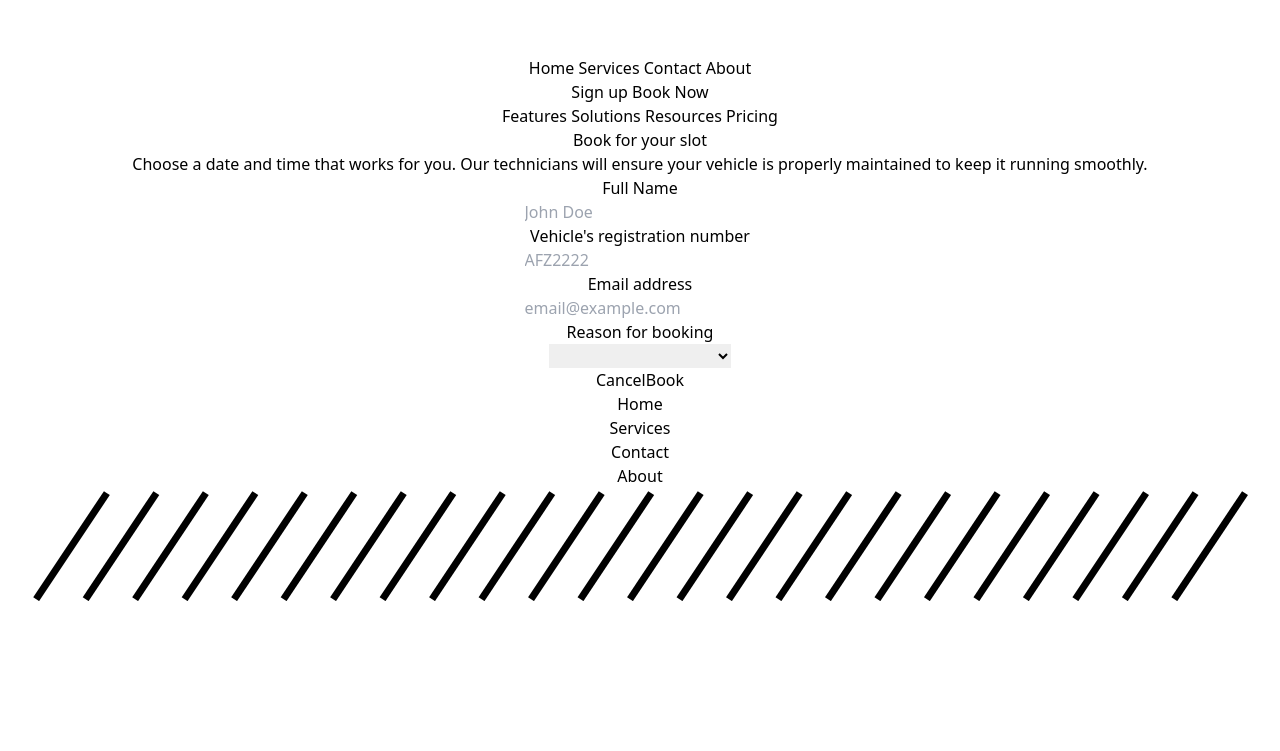
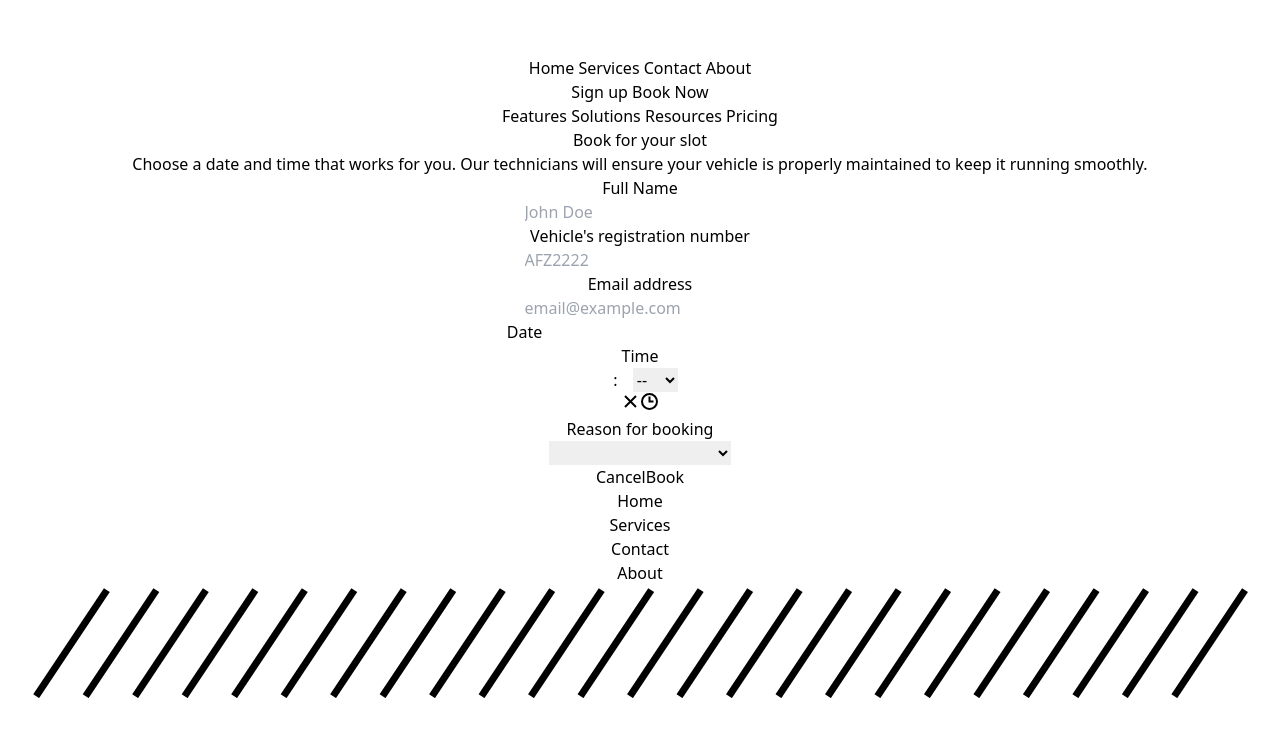
Before and after one commit to Aali7575/PRACT-REACT, a React (Vite) app: page /book in a window 1280 px wide. Shown: the top 751 px of the page. Built offline with nearby package versions, Linux system fonts and the light colour scheme.

Commit message:
I have added date and time, still messy though

```diff
--- a/package.json
+++ b/package.json
@@ -12,8 +12,10 @@
   "dependencies": {
     "flowbite-react": "^0.9.0",
     "react": "^18.2.0",
+    "react-datepicker": "^6.9.0",
     "react-dom": "^18.2.0",
     "react-router-dom": "^6.22.3",
+    "react-time-picker": "^6.6.0",
     "tailwind": "^4.0.0"
   },
   "devDependencies": {
--- a/src/components/app/booking.jsx
+++ b/src/components/app/booking.jsx
@@ -1,6 +1,12 @@
 import React from 'react'
+import DatePicker from 'react-datepicker';
+import 'react-datepicker/dist/react-datepicker.css';
+import TimePicker from 'react-time-picker'
+import { useState } from 'react';
 
 function Bookings() {
+    const [date, setDate] = useState(null);
+    const [time, setTime] = useState(null);
   return (
     <div>
         <div className="h-[600px] bg-gray-100">
@@ -62,7 +68,22 @@
                 />
               </div>
             </div>
-            <div>
+
+              <div className="block w-full px-4 py-3 placeholder-gray-500 border -gray-300 rounded-lg focus:ring-indigo-600 focus:border-indigo-600 sm:text-sm caret-indigo-600">
+              <label>Date</label>
+              <DatePicker
+              selected={date}
+              onChange={(date) => setDate(date)}
+               />
+               </div>
+               <div className="block w-full px-4 py-3 placeholder-gray-500 border -gray-300 rounded-lg focus:ring-indigo-600 focus:border-indigo-600 sm:text-sm caret-indigo-600">
+               <label>Time</label>
+               <TimePicker
+               selected={time}
+               onChange={(time) => setTime(time)}
+               />
+              </div>
+              <div>
               <label htmlFor="" className="text-sm font-bold text-gray-900">
                 {" "}
                 Reason for booking{" "}
```
Also changed, not shown: 1 other file (tests, documents, lock files or other folders).
